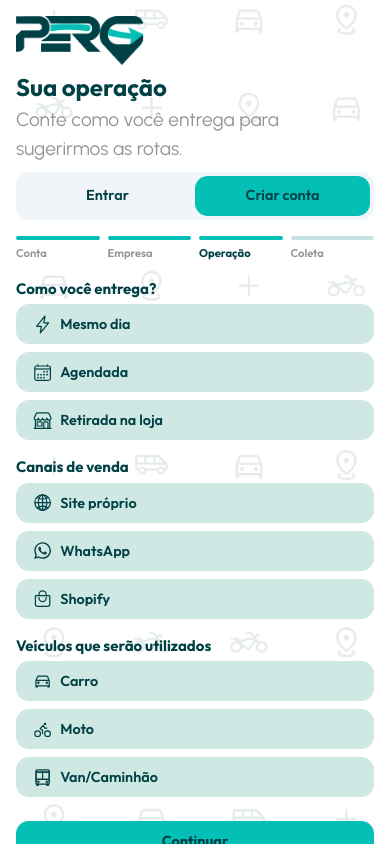
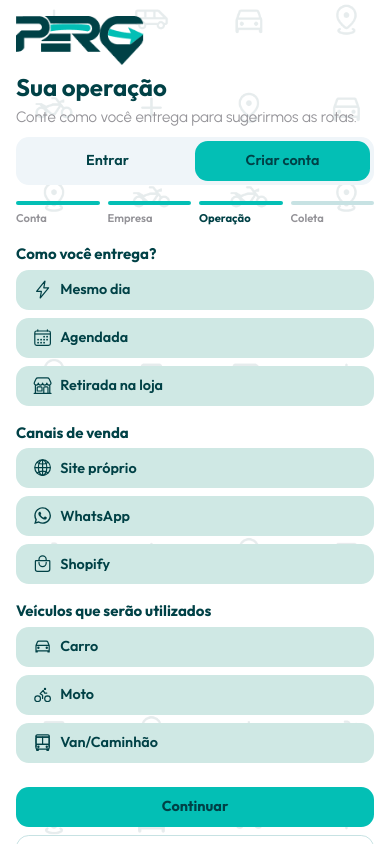
Before and after one commit to PERG-Gestao-de-Logistica/PERG-Front, a Next.js app in the folder perg/: page /onboarding/cadastroOperacao in a window 390 px wide. Built offline with nearby package versions, Linux system fonts and the light colour scheme.

Commit message:
:ok_hand: style: ajuste dos elementos e responsividade de cadastro operação

```diff
--- a/perg/src/pages/onboarding/cadastroOperacao/cadastroOperacao.module.css
+++ b/perg/src/pages/onboarding/cadastroOperacao/cadastroOperacao.module.css
@@ -1,8 +1,8 @@
 .container {
   display: flex;
   width: 100%;
+  height: 100vh;
   height: 100dvh;
-  overflow: hidden;
   background-color: var(--cor-superficie-branca);
 }
 
@@ -39,32 +39,36 @@
   flex: 1;
   min-width: 0;
   height: 100%;
-  overflow-y: auto;
-  overflow-x: hidden;
+  min-height: 0;
+  box-sizing: border-box;
   display: flex;
   flex-direction: column;
   align-items: center;
-  padding: var(--espacamento-lg) var(--espacamento-pagina);
   background-color: var(--cor-superficie-branca);
+  overflow-x: hidden;
+  overflow-y: auto;
+  overscroll-behavior: contain;
+  scroll-behavior: smooth;
+  scrollbar-color: var(--cor-secundaria-verde) var(--cor-superficie-branca);
 }
 
-.criarConta {
+.criarOperacao {
   width: 100%;
-  max-width: 45rem;
-  margin: auto 0;
+  max-width: 32rem;
   display: flex;
   flex-direction: column;
+  margin-block: auto;
 }
 
 .cabecalho {
-  margin-bottom: var(--espacamento-md);
+  margin-bottom: var(--espacamento-sm);
 }
 
 .logo {
   height: auto;
-  width: 11rem;
+  width: 8rem;
   max-width: 100%;
-  margin-bottom: var(--espacamento-md);
+  margin-bottom: var(--espacamento-sm);
   display: block;
 }
 
@@ -76,7 +80,7 @@
 }
 
 .subtitulo {
-  font-size: var(--tamanho-subtitulo);
+  font-size: var(--tamanho-texto);
   color: var(--cor-texto-secundario);
 }
 
@@ -324,16 +328,18 @@
     margin-bottom: var(--espacamento-md);
   }
 
-  .gradeOpcoes {
-    grid-template-columns: repeat(2, 1fr);
-  }
-
   .cardOpcao,
   .botaoVoltar,
   .botaoEntrar,
   .botaoNavegacao {
     height: var(--altura-botao-medio);
     font-size: 0.9rem;
+  }
+}
+
+@media (max-width: 520px) {
+  .gradeOpcoes {
+    grid-template-columns: repeat(2, 1fr);
   }
 }
 
--- a/perg/src/pages/onboarding/cadastroOperacao/index.tsx
+++ b/perg/src/pages/onboarding/cadastroOperacao/index.tsx
@@ -86,7 +86,7 @@ export default function CadastroOperacao() {
       </aside>
 
       <main className={styles.conteudoPrincipal}>
-        <section className={styles.criarConta} aria-labelledby="tituloOperacao">
+        <section className={styles.criarOperacao} aria-labelledby="tituloOperacao">
           <header className={styles.cabecalho}>
             <img
               src="/assets/logos/logoVerde.png"
```
